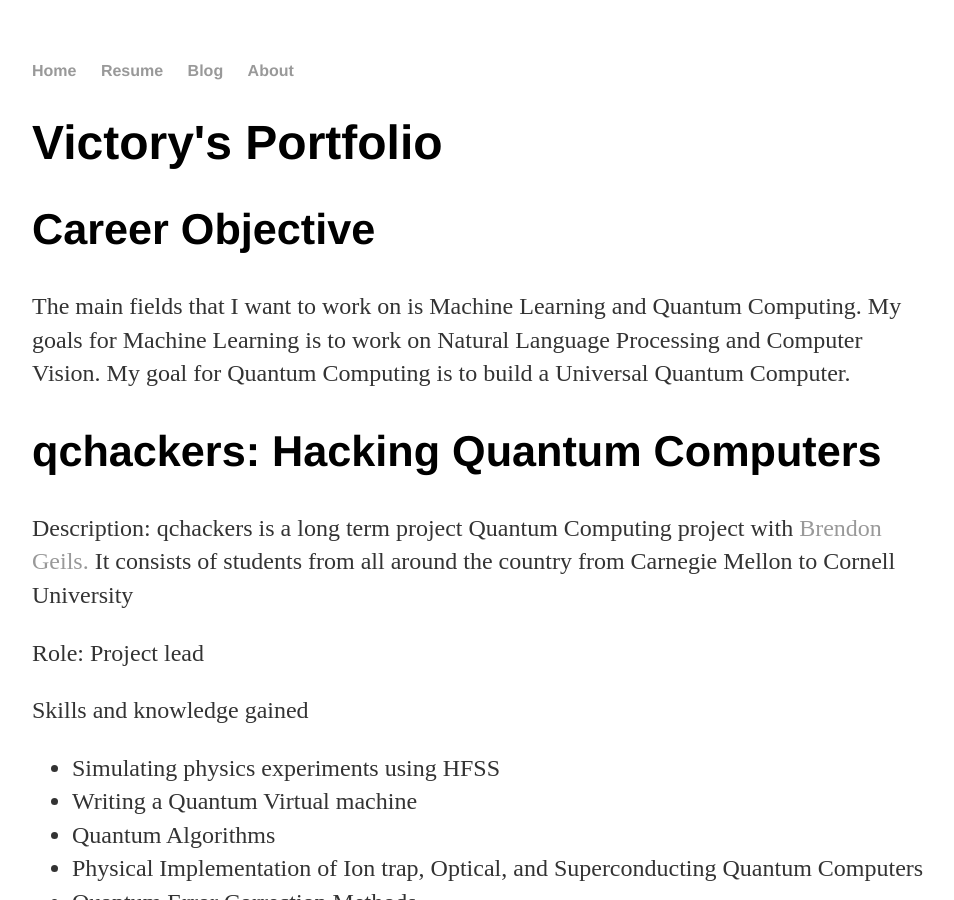
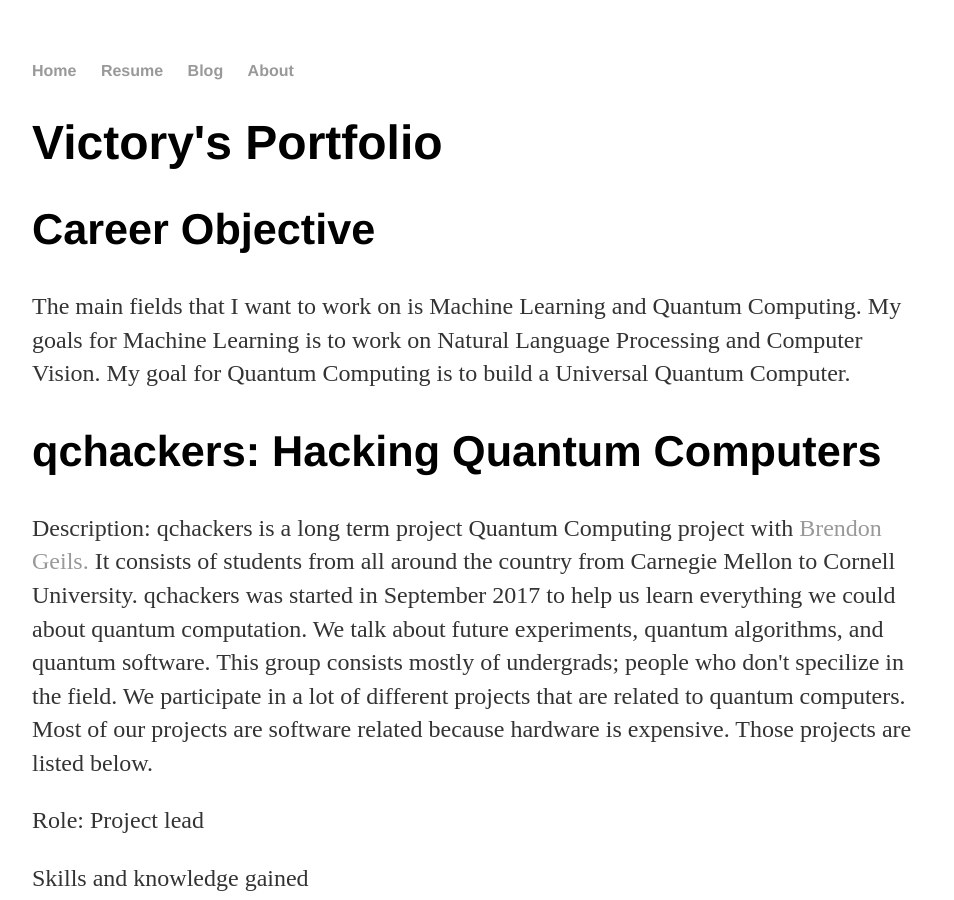
Before and after one commit to vtomole/vtomole.github.io, a Jekyll site: the page built from index.html, in a window 1280 px wide and 900 px high. Shown: the whole window, without its empty margins (160-1114 px from the left). Built offline with Jekyll 4.4.1, drawn with Linux system fonts in a browser that asks for light colours.

Commit message:
qchackers blurb

```diff
--- a/index.html
+++ b/index.html
@@ -14,7 +14,7 @@
 
 			<projects>
 			  <p><h2>qchackers: Hacking Quantum Computers</h2></p>
-<p>Description: qchackers is a long term project Quantum Computing project with <a href="http://brendongeils.com/portfolio/">Brendon Geils.</a> It consists of students from all around the country from Carnegie Mellon to Cornell University <p/>
+<p>Description: qchackers is a long term project Quantum Computing project with <a href="http://brendongeils.com/portfolio/">Brendon Geils.</a> It consists of students from all around the country from Carnegie Mellon to Cornell University. qchackers was started in September 2017 to help us learn everything we could about quantum computation. We talk about future experiments, quantum algorithms, and quantum software. This group consists mostly of undergrads; people who don't specilize in the field. We participate in a lot of different projects that are related to quantum computers. Most of our projects are software related because hardware is expensive. Those projects are listed below. <p/>
 			 <p>Role: Project lead </p>
 			  <p>Skills and knowledge gained</p>
 
```
